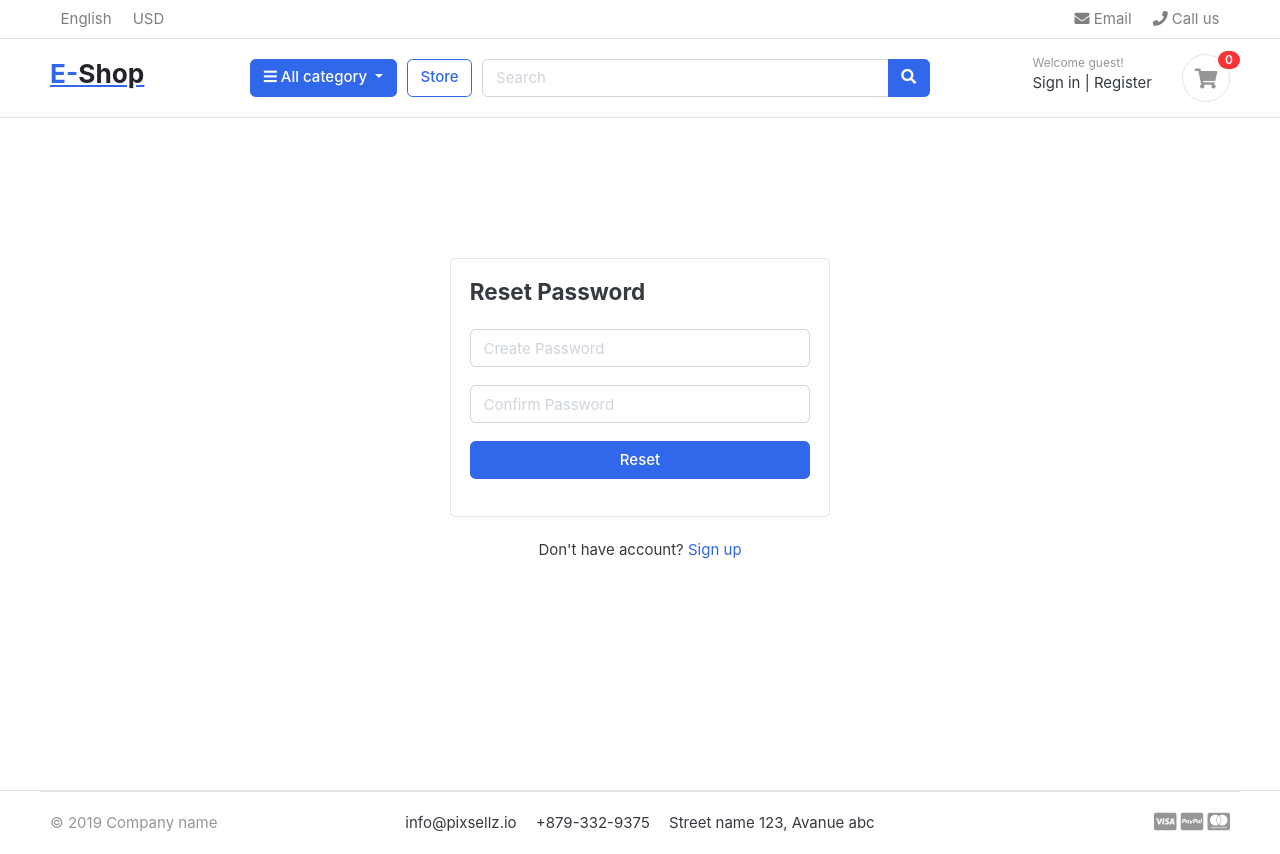
After one commit to SantoshRaj007/python-proj, a Django app: page /accounts/resetPassword/ in a window 1280 px wide. The commit adds this page. Run offline with Django 5.2, Linux system fonts and the light colour scheme; data that the repository does not hold is empty; some libraries are stand-ins or nearby versions; some web fonts are replaced.

Commit message:
forgotPassword file done

```diff
--- a/accounts/urls.py
+++ b/accounts/urls.py
@@ -9,5 +9,8 @@ urlpatterns = [
     path('', views.dashboard, name='dashboard'),
 
     path('activate/<uidb64>/<token>/', views.activate, name='activate'),
-    path('forgotPassword', views.forgotPassword, name='forgotPassword'),
+
+    path('forgotPassword/', views.forgotPassword, name='forgotPassword'),
+    path('resetpassword_validate/<uidb64>/<token>/', views.activate, name='resetpassword_validate'),
+    path('resetPassword/', views.resetPassword, name='resetPassword'),
 ]
--- a/accounts/views.py
+++ b/accounts/views.py
@@ -92,3 +92,62 @@ def activate(request, uidb64, token):
 @login_required(login_url = 'login')
 def dashboard(request):
     return render(request, 'accounts/dashboard.html')
+
+def forgotPassword(request):
+    if request.method == 'POST':
+        email = request.POST['email']
+        if Account.objects.filter(email=email).exists():
+            user = Account.objects.get(email__exact=email)
+
+            # Reset Password email
+            current_site = get_current_site(request)
+            mail_subject = 'Reset your password'
+            message = render_to_string('accounts/reset_password_email.html', {
+                'user': user,
+                'domain': current_site,
+                'uid': urlsafe_base64_encode(force_bytes(user.pk)),
+                'token': default_token_generator.make_token(user),
+            })
+            to_email = email
+            send_email = EmailMessage(mail_subject, message, to=[to_email])
+            send_email.send()
+
+            messages.success(request, 'Password reset email has been send to your email address.')
+            return redirect('login')
+
+        else:
+            messages.error(request, 'Account does not exist!')
+            return redirect('forgotPassword')
+    return render(request, 'accounts/forgotPassword.html')
+
+def resetpassword_validate(request, uidb64, token):
+    try:
+        uid = urlsafe_base64_decode(uidb64).decode()
+        user = Account._default_manager.get(pk=uid)
+    except(TypeError, ValueError, OverflowError, Account.DoesNotExist):
+        user = None
+    if user is not None and default_token_generator.check_token(user, token):
+        request.session['uid'] = uid
+        messages.success(request, 'Please reset your password')
+        return redirect('resetPassword')
+    else:
+        messages.error(request, 'This link has been expired!')
+        return redirect('login')
+
+def resetPassword(request):
+    if request.method == 'POST':
+        password = request.POST['password']
+        confirm_password = request.POST['confirm_password']
+
+        if password == confirm_password:
+            uid = request.session.get('uid')
+            user = Account.objects.get(pk=uid)
+            user.set_password(password)
+            user.save()
+            messages.success(request, 'Password reset successful!')
+            return redirect('login')
+        else:
+            messages.error(request, 'Password do not match!')
+            return redirect('resetPassword')
+    else:
+        return render(request, 'accounts/resetPassword.html')
--- a/templates/accounts/login.html
+++ b/templates/accounts/login.html
@@ -27,7 +27,7 @@
                 </div>
 
                 <div class="form-group">
-                    <a href="#" class="float-right">Forgot password?</a>
+                    <a href="{% url 'forgotPassword' %}" class="float-right">Forgot password?</a>
 
                 </div>
                 <div class="form-group">
--- /dev/null
+++ b/templates/accounts/resetPassword.html
@@ -0,0 +1,32 @@
+{% extends 'base.html' %}
+
+{% block content %}
+
+<section class="section-conten padding-y" style="min-height:84vh">
+
+    <div class="card mx-auto" style="max-width: 380px; margin-top:100px;">
+        <div class="card-body">
+            <h4 class="card-title mb-4">Reset Password</h4>
+            {% include 'includes/alerts.html' %}
+            <form action="{% url 'resetPassword' %}" method="POST">
+                {% csrf_token %}
+                <div class="form-group">
+                    <input type="password" class="form-control" placeholder="Create Password" name="password">
+                </div>
+                <div class="form-group">
+                    <input type="password" class="form-control" placeholder="Confirm Password" name="confirm_password">
+                </div>
+                <div class="form-group">
+                    <button type="submit" class="btn btn-primary btn-block"> Reset </button>
+                </div>
+            </form>
+        </div>
+    </div>
+
+    <p class="text-center mt-4">Don't have account? <a href="{% url 'register' %}">Sign up</a></p>
+    <br><br>
+
+
+</section>
+
+{% endblock %}
```
Also changed, not shown: templates/accounts/forgotPassword.html (added, +32 -0 lines), templates/accounts/reset_password_email.html (added, +10 -0 lines).
